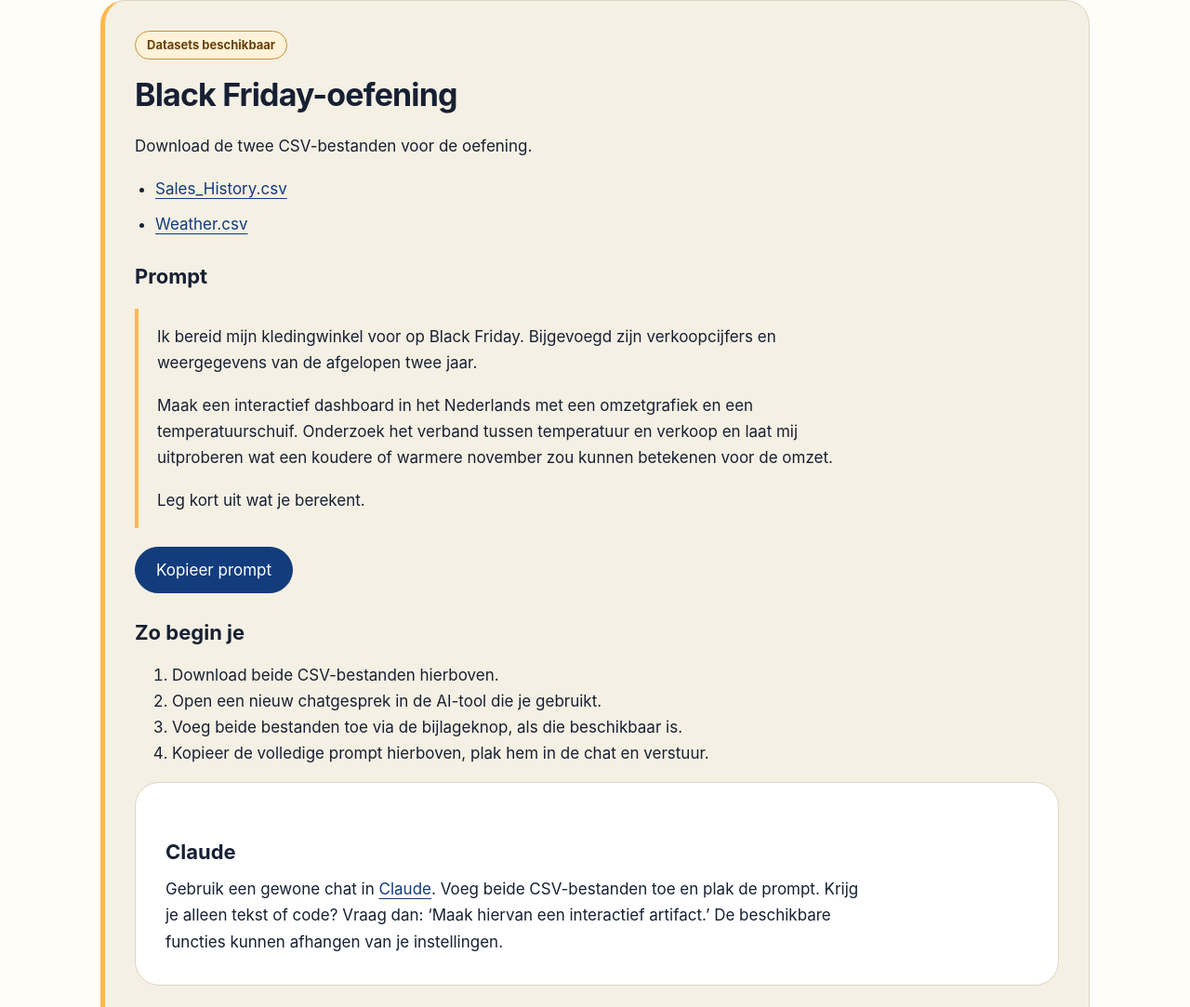
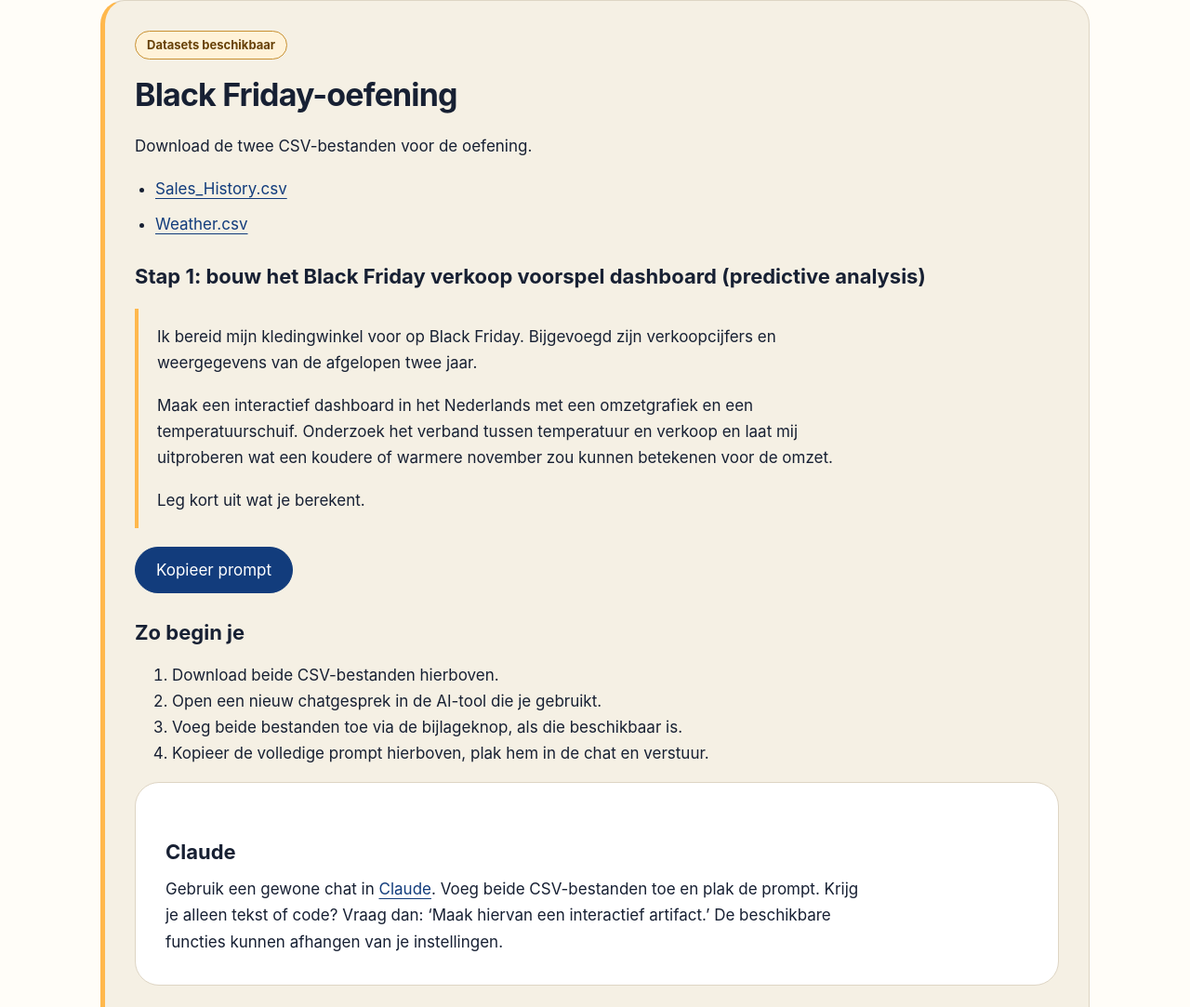
Before and after one commit to BernDonn/ai-meets-amsterdam, a plain HTML site: page index.html in a window 1280 px wide. Shown: the part 2347-3430 px from the top of the page at 93% size. Drawn offline with Linux system fonts and the light colour scheme.

Commit message:
Label Black Friday dashboard prompt as step 1

```diff
--- a/index.html
+++ b/index.html
@@ -119,7 +119,7 @@
         <li><a download href="./downloads/Sales_History.csv">Sales_History.csv</a></li>
         <li><a download href="./downloads/Weather.csv">Weather.csv</a></li>
       </ul>
-      <h3>Prompt</h3>
+      <h3>Stap 1: bouw het Black Friday verkoop voorspel dashboard (predictive analysis)</h3>
       <blockquote id="black-friday-prompt">
         <p>Ik bereid mijn kledingwinkel voor op Black Friday. Bijgevoegd zijn verkoopcijfers en weergegevens van de afgelopen twee jaar.</p>
         <p>Maak een interactief dashboard in het Nederlands met een omzetgrafiek en een temperatuurschuif. Onderzoek het verband tussen temperatuur en verkoop en laat mij uitproberen wat een koudere of warmere november zou kunnen betekenen voor de omzet.</p>
```
